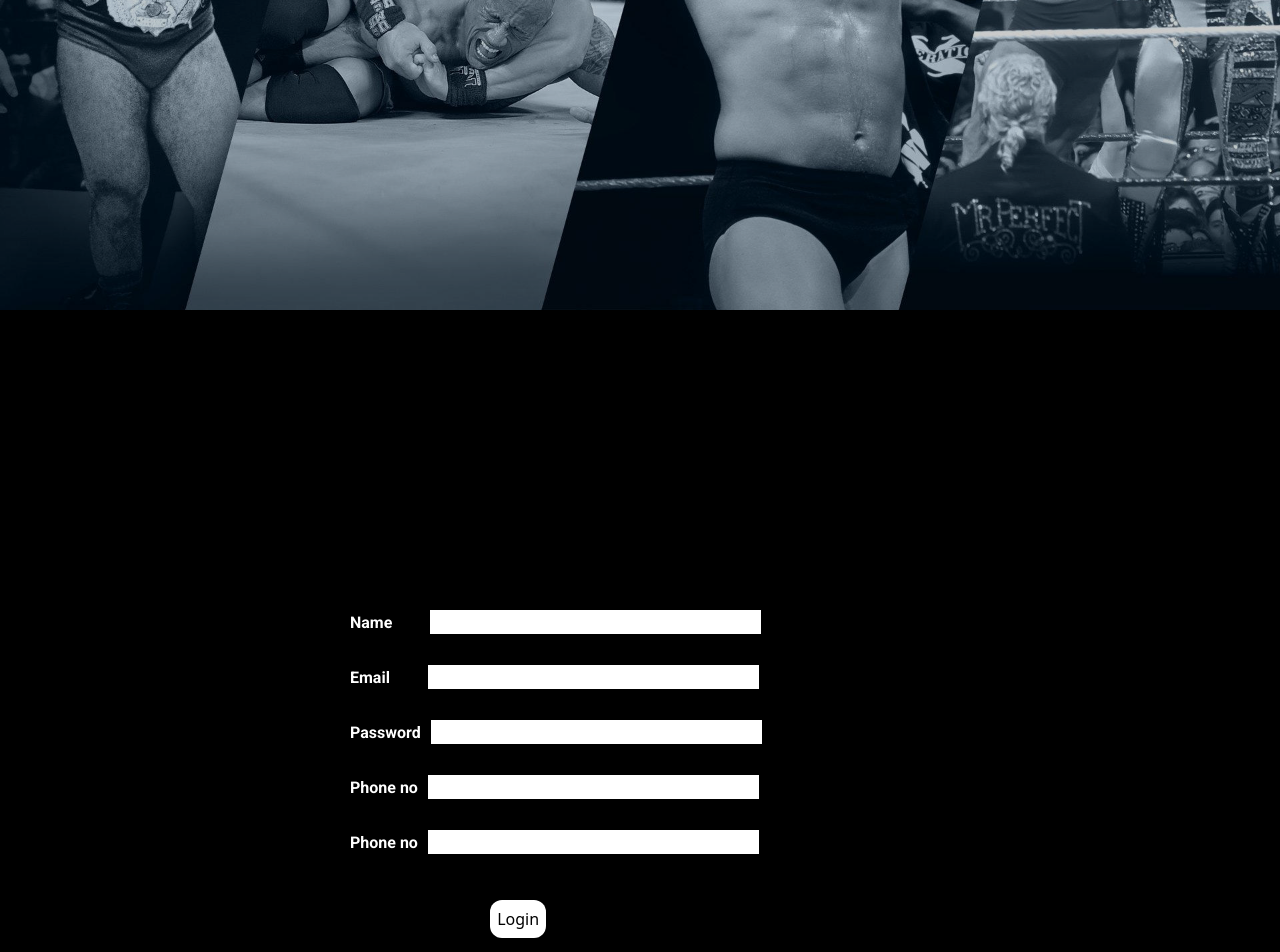
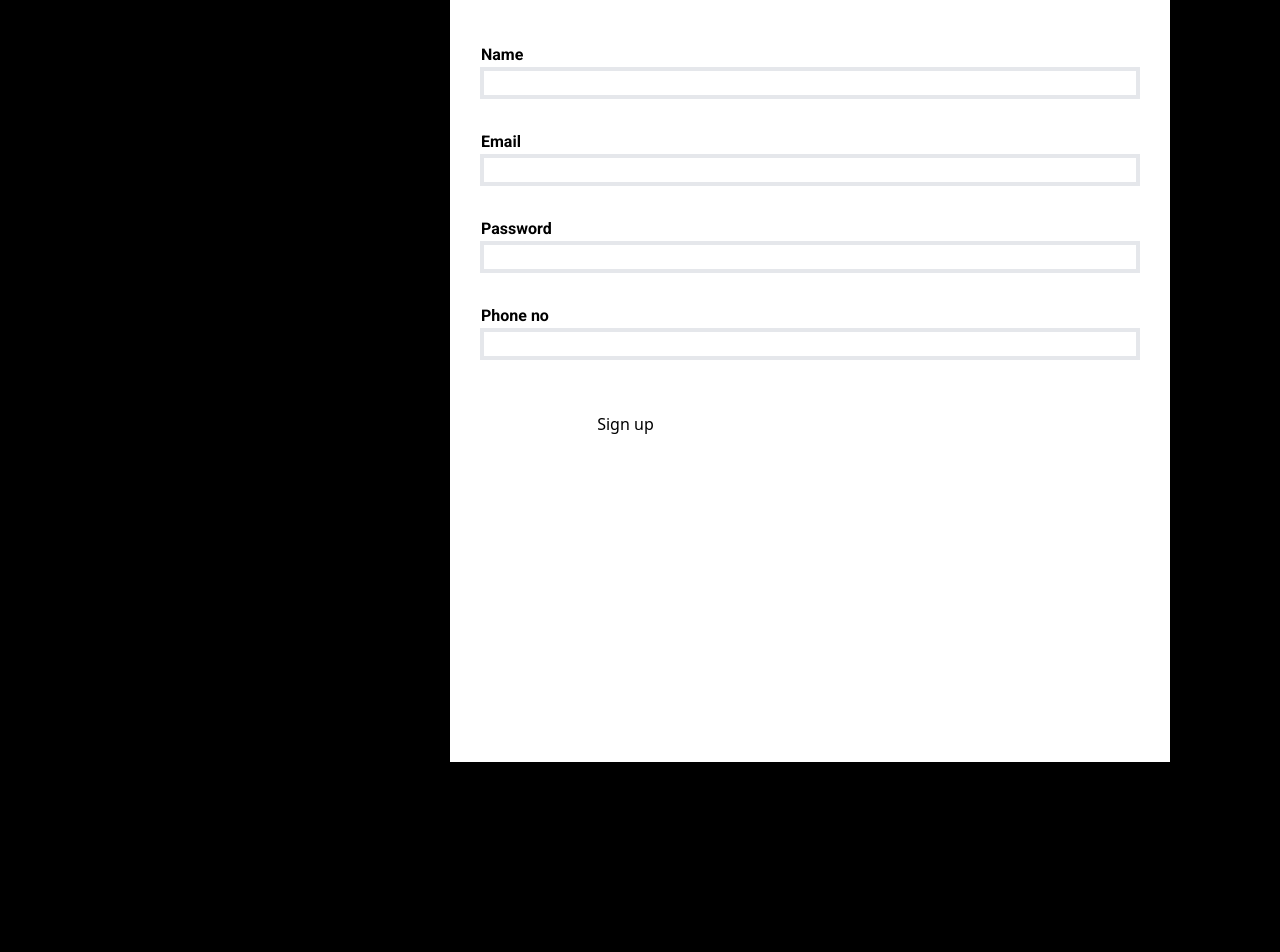
Before and after one commit to aakash6789/WrestlingHub, a React (Vite) app: page /login in a window 1280 px wide. Shown: the part 460-1412 px from the top of the page. Built offline with nearby package versions, Linux system fonts and the light colour scheme.

Commit message:
working on logging

```diff
--- a/src/components/Login.jsx
+++ b/src/components/Login.jsx
@@ -11,33 +11,37 @@ const Login = () => {
         console.log(data);
       }
   return (
-    <div className='bg-black h-[2000px] text-white'>
-      <img src={loginbg} className='opacity-[0.8] '/>
-        <h1 className='text-8xl font-bebasNeue mt-[160px] ml-[660px]  absolute top-[90px] right-[280px] text-yellow-200'>SIGN UP/ sign in</h1>
+    <div className='bg-black h-[1500px] pt-[180px]  text-white'>
+      {/* <img src={loginbg} className='opacity-[0.8] '/> */}
+        <h1 className='text-8xl font-bebasNeue ml-[660px] mr-[630px]   text-yellow-200'>SIGN UP</h1>
         {/* <h1 className='text-6xl font-bebasNeue mt-[160px] ml-[660px] mr-[705px]'>SIGN UP</h1> */}
-      <div className=' w-[800px] h-[800px] ml-[350px] pt-[300px]'>
+      <div className=' bg-white text-black w-[720px] h-[800px] ml-[450px] pt-[80px]'>
       <form action="" className='' onSubmit={handleSubmit(onSubmit)}>
-        <div>
-            <label htmlFor="name" className='font-roboto'>Name</label>
-            <input id='name' name='name' type='text' className='ml-[38px] pr-[100px]' {...register("name")}/>
+        <div className='flex-col align-middle'>
+            <label htmlFor="name" className='font-roboto ml-[31px]'>Name</label>
+            <br/>
+            <input id='name' name='name' type='text' className=' ml-[30px] border-[4px] w-[660px]' {...register("name")}/>
         </div>
         <div className='mt-[30px]'>
-            <label htmlFor="email" className='font-roboto'>Email</label>
-            <input id='email' name='email' type='email' className='text-black ml-[38px] pr-[100px] '  {...register("email")}/>
+            <label htmlFor="email" className='font-roboto ml-[31px]'>Email</label>
+            <br/>
+            <input id='email' name='email' type='email' className='ml-[30px] border-[4px] w-[660px] '  {...register("email")}/>
         </div>
         <div className='mt-[30px]'>
-            <label htmlFor="password" className='font-roboto'>Password</label>
-            <input id='password' name='password' type='password' className='text-black ml-[10px] pr-[100px]'  {...register("password")}/>
+            <label htmlFor="password" className='font-roboto ml-[31px]'>Password</label>
+            <br/>
+            <input id='password' name='password' type='password' className='ml-[30px] border-[4px] w-[660px]'  {...register("password",{
+              required:true,
+              minLength:4
+            })}/>
         </div>
         <div className='mt-[30px]'>
-            <label htmlFor="name" className='font-roboto'>Phone no</label>
-            <input id='name' name='phoneno' type='phone-no' className='text-black ml-[10px] pr-[100px]'  {...register("phoneno")}/>
+            <label htmlFor="name" className='font-roboto ml-[31px]'>Phone no</label>
+            <br/>
+            <input id='name' name='phoneno' type='phone-no' className='ml-[30px] border-[4px] w-[660px]'  {...register("phoneno")}/>
         </div>
-        <div className='mt-[30px]'>
-            <label htmlFor="name" className='font-roboto'>Phone no</label>
-            <input id='name' name='phoneno' type='phone-no' className='text-black ml-[10px] pr-[100px]'  {...register("phoneno")}/>
-        </div>
-        <button type="submit" className='bg-white text-black mt-[45px] ml-[140px] p-[0.45rem] rounded-xl'>Login</button>
+
+        <button type="submit" className='bg-white text-black mt-[45px] ml-[140px] p-[0.45rem] rounded-xl'>Sign up</button>
       </form>
       </div>
     </div>
```
